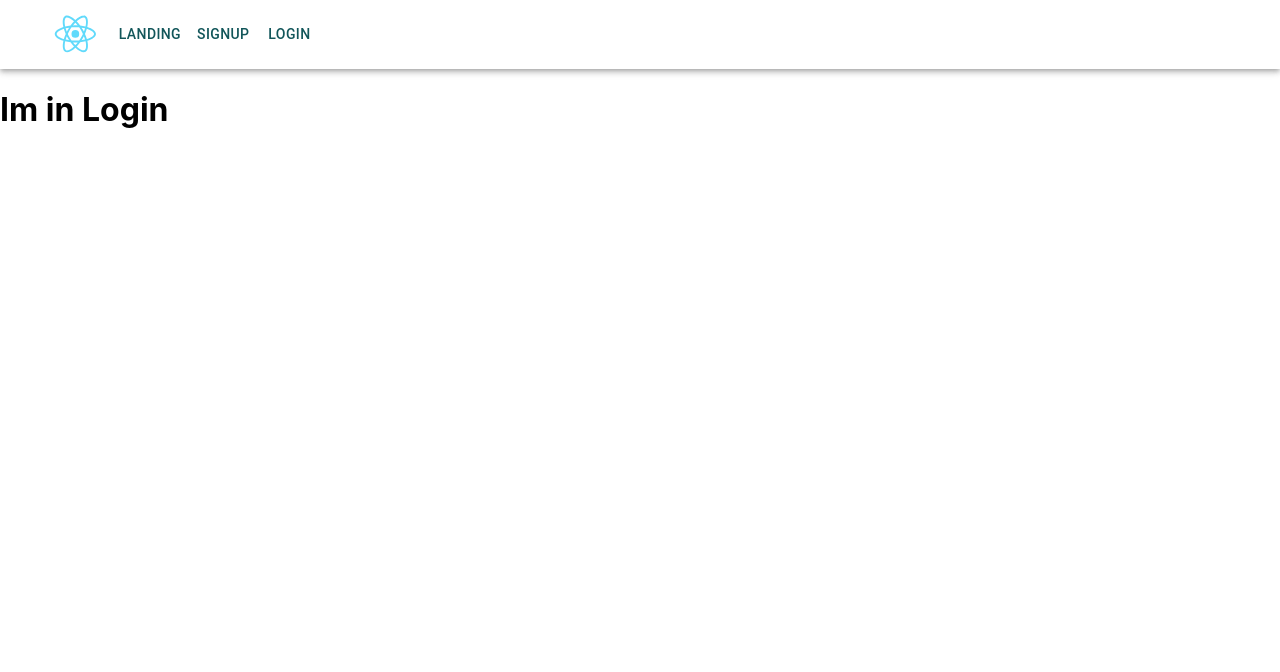
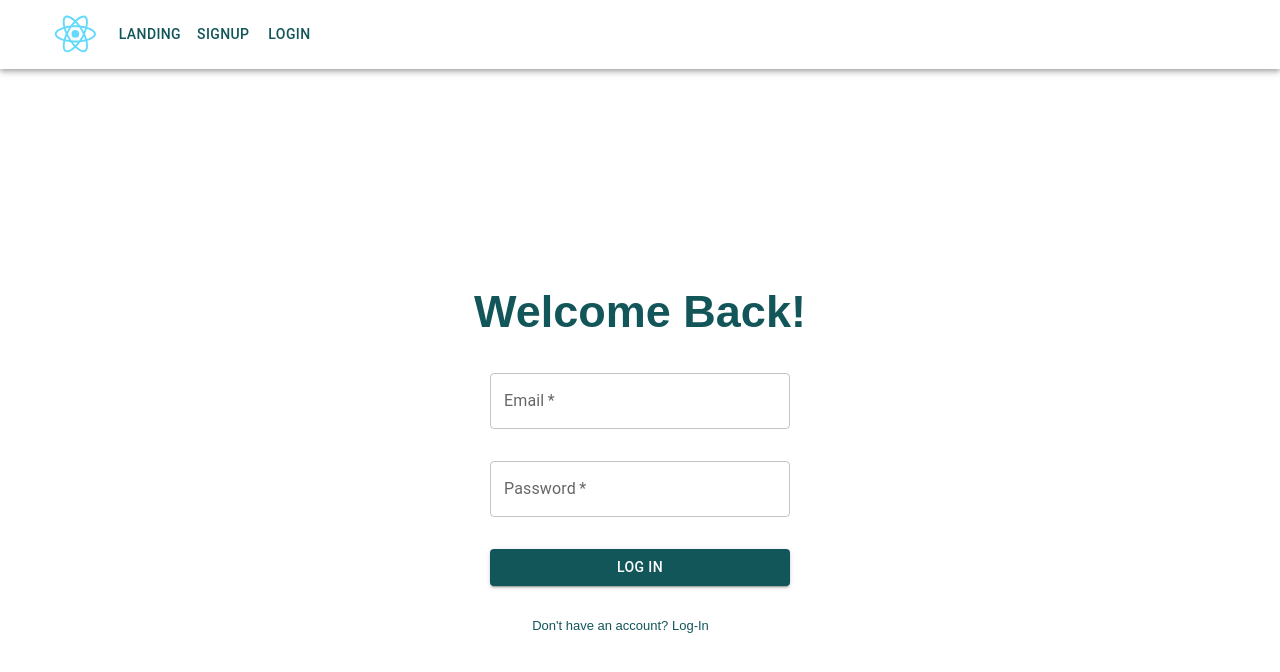
Before and after one commit to ananyaa7/Calorie_Tracker, a React (Create React App) app in the folder cs411-website-frontend/: page /Login in a window 1280 px wide. Shown: the top 672 px of the page. Built offline with nearby package versions, Linux system fonts and the light colour scheme.

Commit message:
log in page

```diff
--- /dev/null
+++ b/cs411-website-frontend/src/Pages/Login/Login.css
@@ -0,0 +1,67 @@
+.LogIn {
+    height: 100vh;
+    display: flex;
+    align-items: center;
+    justify-content: center;
+    color: white;
+  }
+
+  .button1 {
+    font-family: "Montserrat", sans-serif;
+    background-color: #12565a;
+    color: white;
+    padding: 3%;
+    font-style: normal;
+    font-weight: lighter;
+    font-size: 12px;
+    line-height: 15px;
+  }
+
+  .button1:hover {
+    font-family: "Montserrat", sans-serif;
+    background-color: #11848a;
+  }
+
+  .title {
+    font-family: "Montserrat", sans-serif;
+    font-weight: bold;
+    font-size: 45px;
+    line-height: 50px;
+    text-align: center;
+    color: #12565a;
+    margin-bottom: 6%;
+  }
+
+  .SignRout {
+    width: 293px;
+    height: 22px;
+    font-family: "Montserrat", sans-serif;
+    font-style: normal;
+    font-weight: lighter;
+    font-size: 13px;
+    line-height: 22px;
+
+    text-align: center;
+    color: #12565a;
+    text-decoration: none;
+  }
+  .SignRout_b {
+    width: 293px;
+    height: 22px;
+    font-family: "Montserrat", sans-serif;
+    font-style: normal;
+    font-weight: lighter;
+    font-size: 13px;
+    line-height: 22px;
+    align-items: center;
+    text-align: center;
+    color: #12565a;
+    text-decoration: none;
+  }
+  .SignRout_b:hover {
+    color: #11848a;
+  }
+
+  Button{
+    background-color: #12565a;
+  }
--- a/cs411-website-frontend/src/Pages/Login/Login.js
+++ b/cs411-website-frontend/src/Pages/Login/Login.js
@@ -1,8 +1,75 @@
-import React from 'react'
+import React from "react";
+import Button from "@mui/material/Button";
+import { useState } from "react";
+import { TextField } from "@mui/material";
+import { makeStyles } from "@material-ui/core";
+import "./Login.css";
+
+import { Link } from "react-router-dom";
+
+const useStyles = makeStyles((theme) => ({
+    root: {
+      display: "flex",
+      flexDirection: "column",
+      justifyContent: "center",
+      alignItems: "center",
+      padding: theme.spacing(10),
+      backgroundColor: "white",
+      "& .MuiTextField-root": {
+        margin: theme.spacing(2),
+        width: "300px",
+      },
+      "& .MuiButtonBase-root": {
+        margin: theme.spacing(2),
+        width: "300px",
+      },
+    },
+  }));
 
 const Login = () => {
+
+    const classes = useStyles();
+    const [email, setEmail] = useState("");
+    const [password, setPassword] = useState("");
+
     return(
-        <h1>Im in Login</h1>
+    <div className="LogIn">
+      <form className={classes.root}>
+        <h className="title">Welcome Back!</h>
+
+        <TextField
+          label="Email"
+          variant="outlined"
+          type="email"
+          required
+          value={email}
+          onChange={(e) => setEmail(e.target.value)}
+        />
+        <TextField
+          label="Password"
+          variant="outlined"
+          type="password"
+          required
+          value={password}
+          onChange={(e) => setPassword(e.target.value)}
+        />
+
+        <div>
+          <Button className="button1" type="submit" variant="contained" style={{backgroundColor:'#12565a'}} >
+            Log In
+          </Button>
+
+          <p className="SignRout">
+            {" "}
+            Don't have an account?
+            <Link className="SignRout_b" to="/SignUp">
+              {" "}
+              Log-In
+            </Link>
+          </p>
+        </div>
+      </form>
+    </div>
     );
 
 };
```
